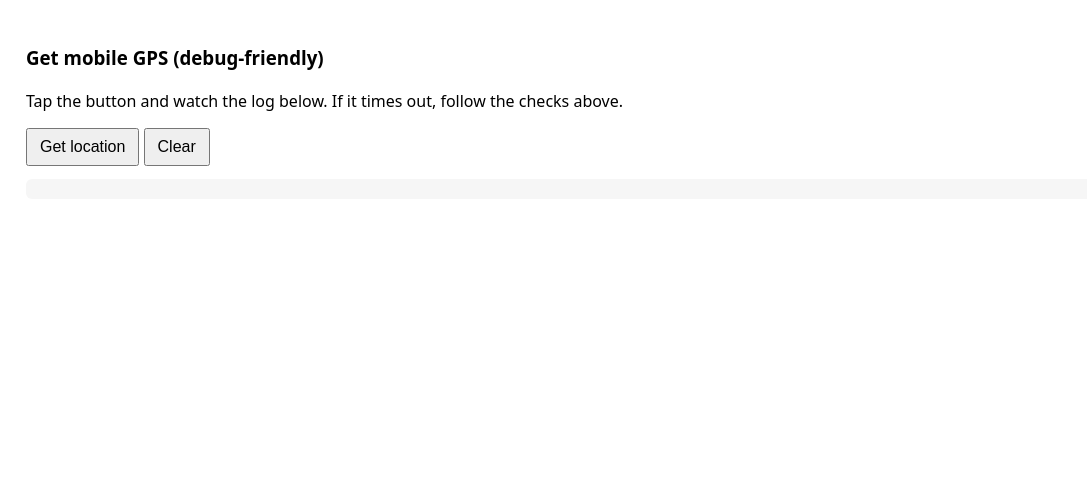
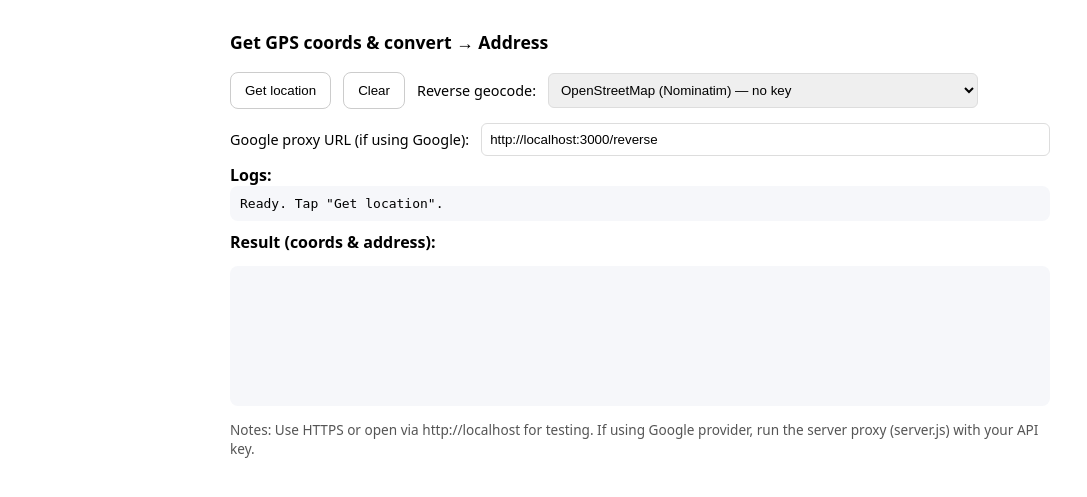
Before and after one commit to Nishantrde/loc, a Django app: page / in a window 1280 px wide. Shown: the top 497 px of the page, without its empty margins (0-1087 px from the left). Run offline with Django 5.2, Linux system fonts and the light colour scheme.

Commit message:
Initial Commit

```diff
--- a/mainapp/templates/index.html
+++ b/mainapp/templates/index.html
@@ -3,127 +3,198 @@
 <head>
   <meta charset="utf-8"/>
   <meta name="viewport" content="width=device-width,initial-scale=1"/>
-  <title>Mobile Geolocation Debug</title>
+  <title>Mobile Geolocation → Address (Full)</title>
   <style>
-    body{font-family:system-ui,Arial;padding:18px;line-height:1.4}
-    pre{background:#f6f6f6;padding:10px;border-radius:6px;white-space:pre-wrap}
-    button{padding:8px 12px;font-size:16px}
-    .err{color:#a00}
-    .ok{color:#080}
+    body{font-family:system-ui,Arial,Helvetica,sans-serif;padding:18px;max-width:820px;margin:auto}
+    h1{font-size:1.1rem}
+    button{padding:10px 14px;margin:6px 6px 6px 0;border-radius:8px;border:1px solid #ccc;background:#fff}
+    .row{display:flex;flex-wrap:wrap;gap:6px;align-items:center;margin-bottom:8px}
+    .log{background:#f6f7fa;padding:10px;border-radius:8px;white-space:pre-wrap;font-family:monospace}
+    .ok{color:green} .err{color:#b00020}
+    label{font-size:0.9rem;margin-right:6px}
+    select,input[type=text]{padding:8px;border-radius:6px;border:1px solid #ddd}
+    footer{margin-top:14px;font-size:0.85rem;color:#555}
   </style>
 </head>
 <body>
-  <h3>Get mobile GPS (debug-friendly)</h3>
-  <p>Tap the button and watch the log below. If it times out, follow the checks above.</p>
-  <button id="go">Get location</button>
-  <button id="clear">Clear</button>
-  <div id="log"></div>
-  <pre id="out"></pre>
+  <h1>Get GPS coords & convert → Address</h1>
+
+  <div class="row">
+    <button id="btnGet">Get location</button>
+    <button id="btnClear">Clear</button>
+    <label for="provider">Reverse geocode:</label>
+    <select id="provider">
+      <option value="nominatim">OpenStreetMap (Nominatim) — no key</option>
+      <option value="google">Google Geocoding via server proxy (recommended for production)</option>
+    </select>
+  </div>
+
+  <div class="row">
+    <label for="proxyUrl">Google proxy URL (if using Google):</label>
+    <input id="proxyUrl" type="text" value="http://localhost:3000/reverse" style="flex:1"/>
+  </div>
+
+  <div>
+    <strong>Logs:</strong>
+    <div id="log" class="log">Ready. Tap "Get location".</div>
+  </div>
+
+  <div style="margin-top:10px">
+    <strong>Result (coords & address):</strong>
+    <pre id="out" class="log" style="min-height:120px"></pre>
+  </div>
+
+  <footer>
+    Notes: Use HTTPS or open via http://localhost for testing. If using Google provider, run the server proxy (server.js) with your API key.
+  </footer>
 
 <script>
-  const go = document.getElementById('go');
+const btnGet = document.getElementById('btnGet');
+const btnClear = document.getElementById('btnClear');
+const logEl = document.getElementById('log');
 const out = document.getElementById('out');
-  const log = document.getElementById('log');
-  const clearBtn = document.getElementById('clear');
+const providerSelect = document.getElementById('provider');
+const proxyUrlInput = document.getElementById('proxyUrl');
 
-  function logMsg(msg, cls) {
-    const p = document.createElement('div');
-    if (cls) p.className = cls;
-    p.textContent = msg;
-    log.appendChild(p);
-    console.log(msg);
+function log(msg, cls) {
+  const time = new Date().toLocaleTimeString();
+  logEl.textContent = `[${time}] ${msg}\n` + logEl.textContent;
+  if (cls === 'err') logEl.style.color = '#b00020';
+  else if (cls === 'ok') logEl.style.color = 'green';
 }
-  function show(obj){ out.textContent = JSON.stringify(obj, null, 2); }
 
-  // Helper to call getCurrentPosition as a Promise
+// Promise wrapper for getCurrentPosition
 function getPos(options) {
   return new Promise((resolve, reject) => {
     navigator.geolocation.getCurrentPosition(resolve, reject, options);
   });
 }
 
-  // Sequence: try fast network lookup (low accuracy short timeout),
-  // then try GPS (high accuracy longer timeout),
-  // then watchPosition fallback for up to 45s.
-  async function getLocationSequence() {
+async function reverseGeocodeNominatim(lat, lon) {
+  const url = `https://nominatim.openstreetmap.org/reverse?format=jsonv2&lat=${encodeURIComponent(lat)}&lon=${encodeURIComponent(lon)}`;
+  log('Calling Nominatim reverse geocode...', 'ok');
+  const res = await fetch(url, { headers: { Accept: 'application/json' }});
+  if (!res.ok) throw new Error('Nominatim error ' + res.status);
+  return res.json();
+}
+
+async function reverseGeocodeProxy(lat, lon, proxyUrl) {
+  // proxy is expected to return the same JSON as Google Geocoding API
+  const url = `${proxyUrl}?lat=${encodeURIComponent(lat)}&lon=${encodeURIComponent(lon)}`;
+  log('Calling proxy ' + url, 'ok');
+  const res = await fetch(url);
+  if (!res.ok) throw new Error('Proxy error ' + res.status);
+  return res.json();
+}
+
+function extractGoogleFormatted(results) {
+  if (!Array.isArray(results) || results.length === 0) return null;
+  return {
+    formatted: results[0].formatted_address,
+    raw: results
+  };
+}
+
+function normalizeNominatim(data) {
+  return {
+    formatted: data.display_name || null,
+    components: data.address || null,
+    raw: data
+  };
+}
+
+async function getLocationSequenceAndReverse() {
+  out.textContent = '';
+  logEl.textContent = '';
   if (!navigator.geolocation) {
-      logMsg('Geolocation NOT supported by this browser', 'err');
+    log('Geolocation not supported', 'err');
     return;
   }
 
-    logMsg('→ Attempt 1: Quick network-based location (fast)', 'ok');
+  // Attempt 1: quick network (low accuracy)
+  log('Attempt 1: Quick network-based location (10s timeout)', 'ok');
   try {
     const pos = await getPos({ enableHighAccuracy: false, timeout: 10000, maximumAge: 60000 });
     const { latitude, longitude, accuracy } = pos.coords;
-      logMsg(`Got (network) coords: ${latitude.toFixed(6)}, ${longitude.toFixed(6)} (±${Math.round(accuracy)}m)`, 'ok');
-      show({ method: 'network', coords: pos.coords, timestamp: pos.timestamp });
+    log(`Got network coords: ${latitude.toFixed(6)}, ${longitude.toFixed(6)} (±${Math.round(accuracy)}m)`, 'ok');
+    await handleReverse(latitude, longitude, pos.coords);
     return;
   } catch (e) {
-      logMsg(`Attempt 1 failed: ${e.message} (code ${e.code || 'N/A'})`, 'err');
+    log(`Attempt 1 failed: ${e.message}`, 'err');
   }
 
-    logMsg('→ Attempt 2: GPS/high accuracy (may take longer)', 'ok');
+  // Attempt 2: GPS (high accuracy)
+  log('Attempt 2: GPS/high accuracy (30s timeout)', 'ok');
   try {
-      const pos2 = await getPos({ enableHighAccuracy: true, timeout: 30000, maximumAge: 0 });
-      const { latitude, longitude, accuracy } = pos2.coords;
-      logMsg(`Got (GPS) coords: ${latitude.toFixed(6)}, ${longitude.toFixed(6)} (±${Math.round(accuracy)}m)`, 'ok');
-      show({ method: 'gps', coords: pos2.coords, timestamp: pos2.timestamp });
+    const pos = await getPos({ enableHighAccuracy: true, timeout: 30000, maximumAge: 0 });
+    const { latitude, longitude, accuracy } = pos.coords;
+    log(`Got GPS coords: ${latitude.toFixed(6)}, ${longitude.toFixed(6)} (±${Math.round(accuracy)}m)`, 'ok');
+    await handleReverse(latitude, longitude, pos.coords);
     return;
   } catch (e) {
-      logMsg(`Attempt 2 failed: ${e.message} (code ${e.code || 'N/A'})`, 'err');
+    log(`Attempt 2 failed: ${e.message}`, 'err');
   }
 
-    logMsg('→ Attempt 3: watchPosition fallback (waiting up to 45s)', 'ok');
+  // Attempt 3: watchPosition fallback up to 45s
+  log('Attempt 3: watchPosition fallback (waiting up to 45s)', 'ok');
   await new Promise((resolve) => {
-      const start = Date.now();
-      const maxWait = 45000; // 45s
-      const id = navigator.geolocation.watchPosition(pos => {
+    const maxWait = 45000;
+    const id = navigator.geolocation.watchPosition(async pos => {
       const { latitude, longitude, accuracy } = pos.coords;
-        logMsg(`watchPosition got coords: ${latitude.toFixed(6)}, ${longitude.toFixed(6)} (±${Math.round(accuracy)}m)`, 'ok');
-        show({ method: 'watch', coords: pos.coords, timestamp: pos.timestamp });
+      log(`watchPosition coords: ${latitude.toFixed(6)}, ${longitude.toFixed(6)} (±${Math.round(accuracy)}m)`, 'ok');
       navigator.geolocation.clearWatch(id);
-        resolve();
+      handleReverse(latitude, longitude, pos.coords).then(resolve).catch(resolve);
     }, err => {
-        logMsg(`watchPosition error: ${err.message} (code ${err.code})`, 'err');
-        // If permission denied or unavailable, stop immediately
-        if (err.code === 1 || err.code === 2) {
-          navigator.geolocation.clearWatch(id);
-          resolve();
-        }
-        // otherwise keep waiting until timeout below
+      log(`watchPosition error: ${err.message}`, 'err');
+      if (err.code === 1 || err.code === 2) { navigator.geolocation.clearWatch(id); resolve(); }
     }, { enableHighAccuracy: true, maximumAge: 0 });
 
-      // stop after maxWait
     setTimeout(() => {
       try { navigator.geolocation.clearWatch(id); } catch(_) {}
-        logMsg('watchPosition timed out after 45s', 'err');
+      log('watchPosition timed out after 45s', 'err');
       resolve();
     }, maxWait);
   });
 
-    logMsg('All attempts finished — if still failing, follow mobile checks (GPS, permissions, HTTPS, battery saver).', 'err');
+  log('All attempts finished.', 'err');
 }
 
-  go.addEventListener('click', () => {
-    log.innerHTML = '';
-    out.textContent = '';
-    getLocationSequence();
-  });
-  clearBtn.addEventListener('click', () => { log.innerHTML = ''; out.textContent = ''; });
+async function handleReverse(lat, lon, coordsObject) {
+  out.textContent = JSON.stringify({ coords: coordsObject }, null, 2);
 
-  // Optional: map quick test using IP geolocation as last resort (coarse)
-  // NOTE: this is a fallback and gives only approximate location (IP-based).
-  async function ipFallback() {
+  const provider = providerSelect.value;
   try {
-      const r = await fetch('https://ipapi.co/json/'); // short, public IP->geo (may be blocked on some CSPs)
-      if (!r.ok) throw new Error('ip fallback failed');
-      const j = await r.json();
-      logMsg(`IP fallback: ${j.latitude}, ${j.longitude} (approx)`);
-      show({ method: 'ip', ipInfo: j });
+    if (provider === 'nominatim') {
+      const nom = await reverseGeocodeNominatim(lat, lon);
+      const normalized = normalizeNominatim(nom);
+      out.textContent = JSON.stringify({ coords: coordsObject, address: normalized }, null, 2);
+      log('Address (Nominatim) retrieved', 'ok');
+    } else if (provider === 'google') {
+      // call server proxy
+      const proxyUrl = proxyUrlInput.value.trim();
+      if (!proxyUrl) throw new Error('Proxy URL not set');
+      const res = await reverseGeocodeProxy(lat, lon, proxyUrl);
+      // expecting Google-like response: { results: [...], status: "OK" }
+      const normalized = extractGoogleFormatted(res.results || res);
+      out.textContent = JSON.stringify({ coords: coordsObject, address: normalized || res }, null, 2);
+      log('Address (Google via proxy) retrieved', 'ok');
+    }
   } catch (e) {
-      logMsg('IP fallback unavailable: ' + e.message);
+    log('Reverse geocoding failed: ' + e.message, 'err');
+    out.textContent = JSON.stringify({ coords: coordsObject, reverseError: e.message }, null, 2);
   }
 }
+
+btnGet.addEventListener('click', () => {
+  logEl.textContent = '';
+  out.textContent = '';
+  getLocationSequenceAndReverse().catch(err => log('Unexpected error: ' + err.message, 'err'));
+});
+
+btnClear.addEventListener('click', () => {
+  logEl.textContent = 'Cleared.';
+  out.textContent = '';
+});
 </script>
 </body>
 </html>
```
Lines whose indentation alone changed are shown as unchanged.
